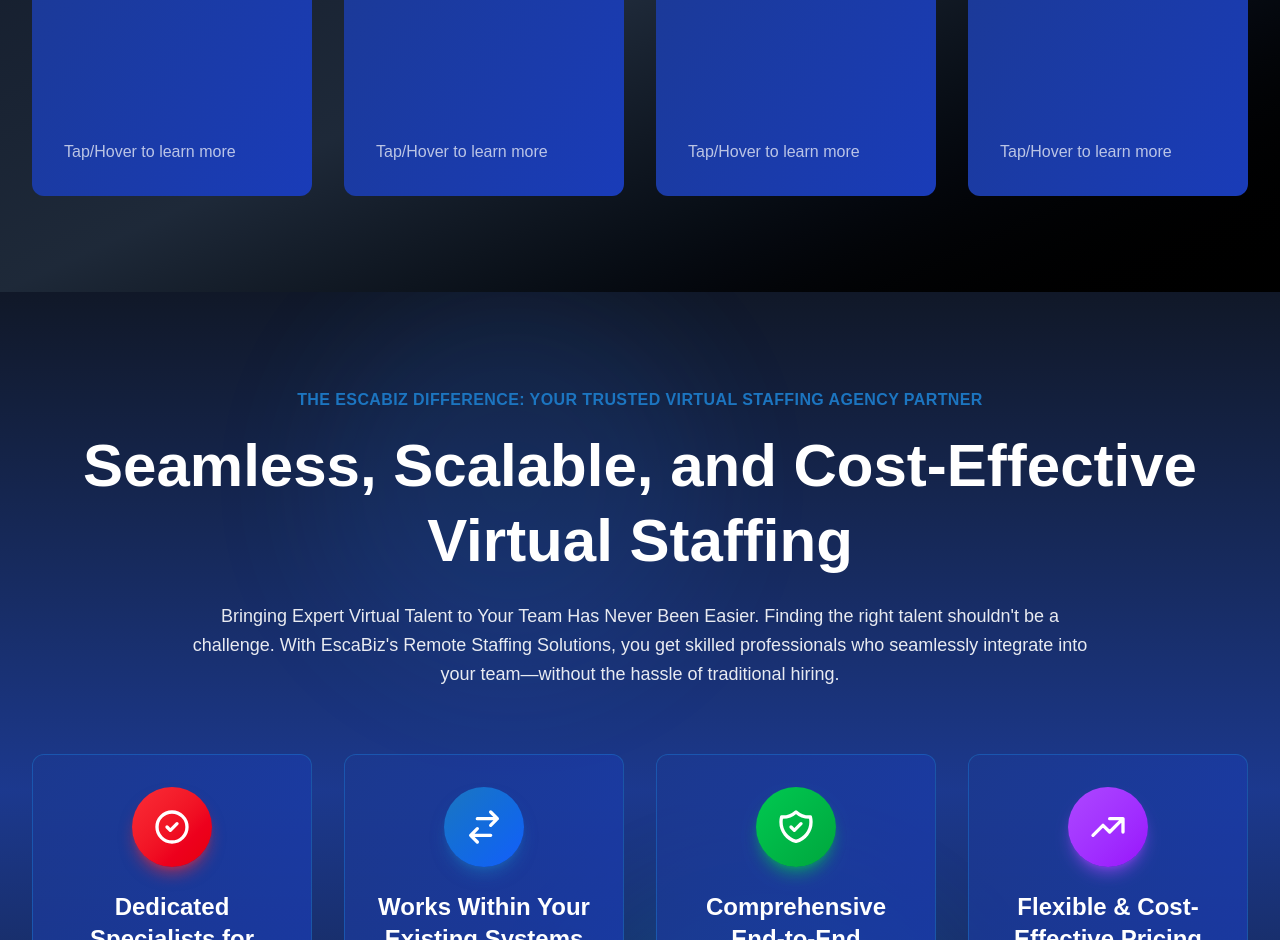
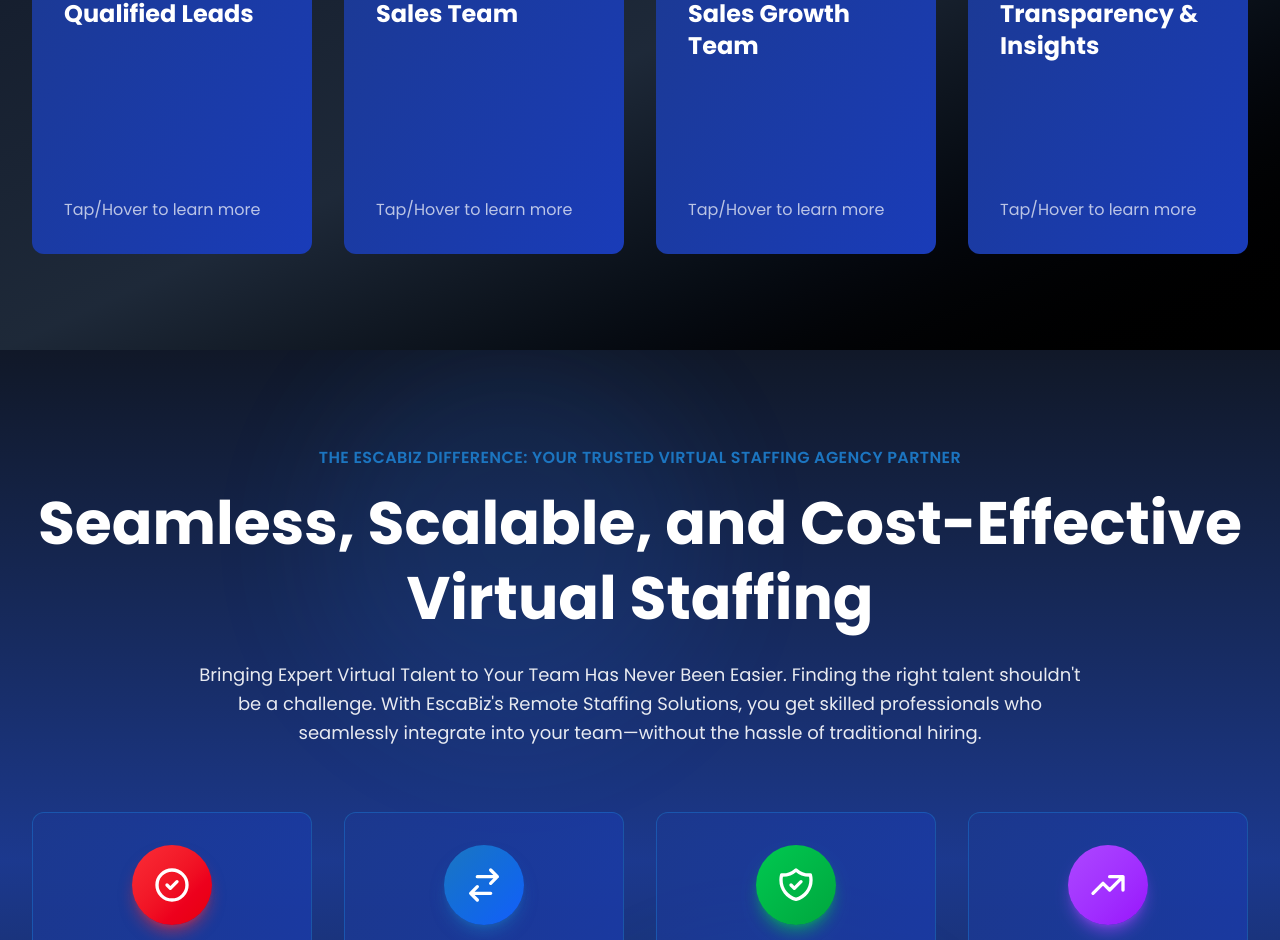
Before and after one commit to Sharmeen-Rauf/escabiz, a Next.js app: page / in a window 1280 px wide. Shown: the part 4747-5687 px from the top of the page. Built offline with nearby package versions, Linux system fonts and the light colour scheme.

Commit message:
Update font styles in globals.css and layout.tsx to use Poppins font, enhancing typography consistency across the application. Apply font-sans class to main element in page.tsx for uniform font application.

```diff
--- a/src/app/globals.css
+++ b/src/app/globals.css
@@ -11,7 +11,7 @@
 @theme inline {
   --color-background: var(--background);
   --color-foreground: var(--foreground);
-  --font-sans: var(--font-geist-sans);
+  --font-sans: var(--font-poppins);
   --font-mono: var(--font-geist-mono);
 }
 
@@ -25,5 +25,5 @@
 body {
   background: var(--background);
   color: var(--foreground);
-  font-family: Arial, Helvetica, sans-serif;
+  font-family: var(--font-poppins), Arial, Helvetica, sans-serif;
 }
--- a/src/app/layout.tsx
+++ b/src/app/layout.tsx
@@ -1,10 +1,11 @@
 import type { Metadata } from "next";
-import { Geist, Geist_Mono } from "next/font/google";
+import { Poppins, Geist_Mono } from "next/font/google";
 import "./globals.css";
 
-const geistSans = Geist({
-  variable: "--font-geist-sans",
+const poppins = Poppins({
+  variable: "--font-poppins",
   subsets: ["latin"],
+  weight: ["100", "200", "300", "400", "500", "600", "700", "800", "900"],
 });
 
 const geistMono = Geist_Mono({
@@ -25,7 +26,7 @@ export default function RootLayout({
   return (
     <html lang="en">
       <body
-        className={`${geistSans.variable} ${geistMono.variable} antialiased`}
+        className={`${poppins.variable} ${geistMono.variable} antialiased font-sans`}
       >
         {children}
       </body>
--- a/src/app/page.tsx
+++ b/src/app/page.tsx
@@ -113,7 +113,7 @@ export default function Home() {
   return (
     <>
       <Navbar />
-      <main className="relative">
+      <main className="relative font-sans">
         {/* Hero Banner Section */}
         <section className="relative w-full min-h-[600px] md:min-h-[700px] lg:min-h-[800px] flex items-center overflow-hidden bg-slate-700">
           {/* Background Image Layer - Lowest z-index */}
```
